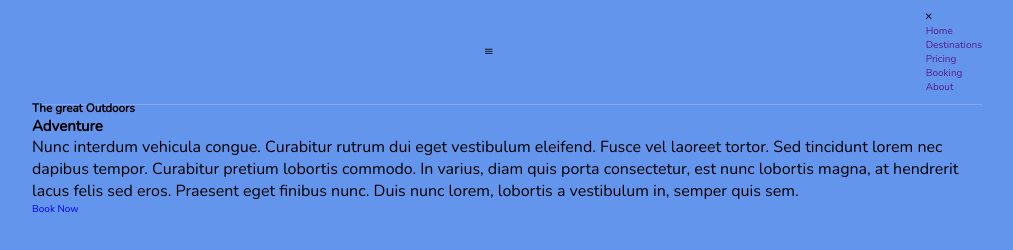
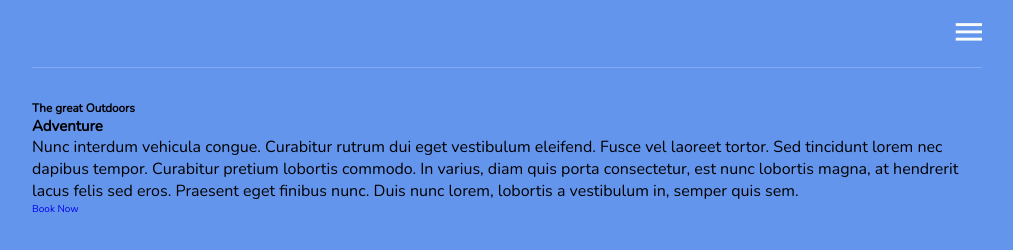
Before and after one commit to Jmmilton/Outdoors, a plain HTML site: page index.html in a window 1280 px wide. Shown: the whole page, without its empty margins (133-1146 px from the left). Drawn offline with nearby package versions, Linux system fonts and the light colour scheme; a script that the page names is missing; a web font is replaced by a local one.

Commit message:
html css wip

```diff
--- a/index.html
+++ b/index.html
@@ -43,19 +43,19 @@
             <div class="menu-icons close">
               <i class="icon ion-md-close"></i>
             </div>
-            <li class="class nav-item">
+            <li class="nav-item">
               <a href="" class="nav-link">Home</a>
             </li>
-            <li class="class nav-item">
+            <li class="nav-item">
               <a href="" class="nav-link">Destinations</a>
             </li>
-            <li class="class nav-item">
+            <li class="nav-item">
               <a href="" class="nav-link">Pricing</a>
             </li>
-            <li class="class nav-item">
+            <li class="nav-item">
               <a href="" class="nav-link">Booking</a>
             </li>
-            <li class="class nav-item">
+            <li class="nav-item">
               <a href="" class="nav-link">About</a>
             </li>
           </ul>
--- a/styles.css
+++ b/styles.css
@@ -70,3 +70,48 @@ nav {
 .nav-brand {
   width: 2rem;
 }
+
+.menu-icons i {
+  font-size: 3.5rem;
+  color: #fafafa;
+  cursor: pointer;
+}
+
+.close i {
+  color: #eb648c;
+}
+
+.nav-list {
+  width: 25rem;
+  height: 100vh;
+  background-color: #d7d4ed;
+  position: fixed;
+  top: 0;
+  right: -26rem;
+  display: flex;
+  flex-direction: column;
+  align-items: center;
+  justify-content: center;
+  z-index: 1500;
+  transition: all 650ms ease-in-out;
+}
+
+.nav-list.active {
+  right: 0;
+}
+
+.close {
+  position: absolute;
+  top: 1rem;
+  left: 1.5rem;
+}
+
+.nav-item {
+  margin: 1.5rem;
+}
+
+.nav-link {
+  font-size: 1.6rem;
+  text-transform: uppercase;
+  color: rgba(0, 0, 0, 0.7);
+}
```
